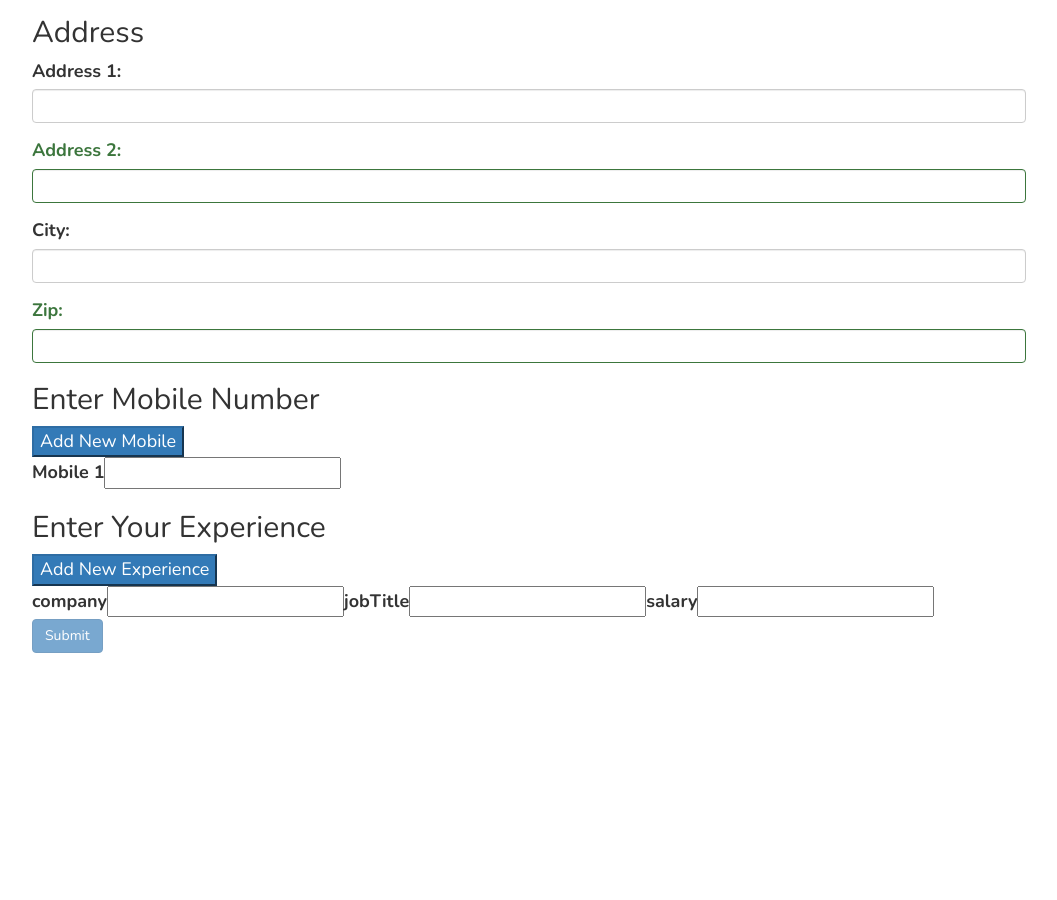
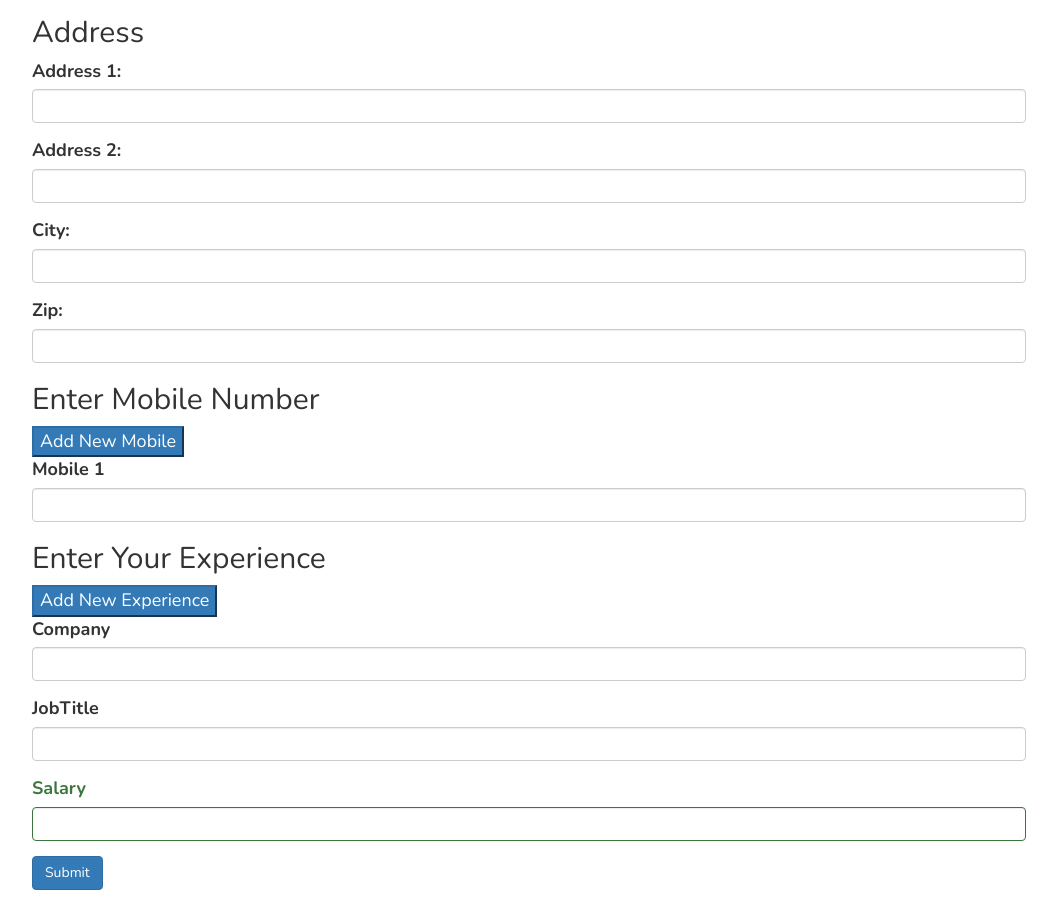
Before and after one commit to saiful-repository/angular-10-application, an Angular app: page /reactive-form in a window 1280 px wide. Shown: the part 280-1180 px from the top of the page, without its empty margins (111-1168 px from the left). Before the commit the page ends 943 px from the top, so only its background shows below. Built offline with nearby package versions, Linux system fonts and the light colour scheme.

Commit message:
Add validation in dynamic form group in reactive form

```diff
--- a/src/app/reactive-form/reactive-form.component.html
+++ b/src/app/reactive-form/reactive-form.component.html
@@ -4,7 +4,8 @@
   <div class="form-group" [class.has-error]="myformGroup.get('firstName').invalid && myformGroup.get('firstName').touched" [class.has-success]="myformGroup.get('firstName').valid">
     <label for="name" class="control-label">First Name:</label>
     <input type="text" class="form-control" formControlName="firstName">
-    <div *ngIf="myformGroup.get('firstName').hasError('required') && myformGroup.get('firstName').touched"> User name is required</div>
+    <div *ngIf="myformGroup.get('firstName').hasError('required') && myformGroup.get('firstName').touched"> First name is required</div>
+    <div *ngIf="(myformGroup.get('firstName').hasError('minlength') || myformGroup.get('firstName').hasError('maxlength')) && myformGroup.get('firstName').touched"> First name should be min 5 and max 10 character</div>
   </div>
   <div class="form-group" [class.has-error]="myformGroup.get('lastName').invalid && myformGroup.get('lastName').touched" [class.has-success]="myformGroup.get('lastName').valid">
     <label for="name" class="control-label">Last Name:</label>
@@ -18,17 +19,17 @@
       <input type="text" class="form-control" formControlName="address1">
       <div *ngIf="myformGroup.get(['address','address1']).hasError('required') && myformGroup.get(['address','address1']).touched"> Address 1 is required</div>
     </div>
-    <div class="form-group" [class.has-error]="myformGroup.get(['address','address2']).invalid && myformGroup.get(['address','address2']).touched" [class.has-success]="myformGroup.get(['address','address2']).valid">
+    <div class="form-group" [class.has-error]="myformGroup.get(['address','address2']).invalid && myformGroup.get(['address','address2']).touched" [class.has-success]="myformGroup.get(['address','address2']).value.length>0">
       <label for="name" class="control-label">Address 2:</label>
       <input type="text" class="form-control" formControlName="address2">
       <div *ngIf="myformGroup.get(['address','address2']).hasError('required') && myformGroup.get(['address','address2']).touched"> Address 2 is required</div>
     </div>
-    <div class="form-group" [class.has-error]="myformGroup.get(['address','city']).invalid && myformGroup.get(['address','city']).touched" [class.has-success]="myformGroup.get(['address','city']).valid">
+    <div class="form-group" [class.has-error]="myformGroup.get(['address','city']).invalid && myformGroup.get(['address','city']).touched" [class.has-success]="myformGroup.get(['address','city']).value.length>0">
       <label for="name" class="control-label">City:</label>
       <input type="text" class="form-control" formControlName="city">
       <div *ngIf="myformGroup.get(['address','city']).hasError('required') && myformGroup.get(['address','city']).touched"> City is required</div>
     </div>
-    <div class="form-group" [class.has-error]="myformGroup.get(['address','zip']).invalid && myformGroup.get(['address','zip']).touched" [class.has-success]="myformGroup.get(['address','zip']).valid">
+    <div class="form-group" [class.has-error]="myformGroup.get(['address','zip']).invalid && myformGroup.get(['address','zip']).touched" [class.has-success]="myformGroup.get(['address','zip']).value.length>0">
       <label for="name" class="control-label">Zip:</label>
       <input type="text" class="form-control" formControlName="zip">
       <div *ngIf="myformGroup.get(['address','zip']).hasError('required') && myformGroup.get(['address','zip']).touched"> Zip is required</div>
@@ -37,21 +38,29 @@
   <h2>Enter Mobile Number</h2> <input type="button" class="btn-primary" value="Add New Mobile" (click)="addmobiles()" />
   <div formArrayName="mobiles">
     <div *ngFor="let mobile of mobiles.controls; let i=index">
-      <label>Mobile {{i+1}}</label>
-      <input type="text" [formControlName]="i" />
+      <div class="form-group" [class.has-error]="mobile.invalid && mobile.touched" [class.has-success]="mobile.valid">
+        <label class="control-label">Mobile {{i+1}}</label>
+        <input class="form-control" type="text" [formControlName]="i" />
+      </div>
+      </div>
     </div>
-  </div>
   <h2>Enter Your Experience</h2> <input type="button" class="btn-primary" value="Add New Experience" (click)="addexperience()" />
   <div formArrayName="experience" *ngFor="let experi of experience.controls; let i = index">
     <div [formGroupName]="i">
-      <label>company</label>
-      <input type="text" formControlName="company" [id]="'company'+i" />
-      <label>jobTitle</label>
-      <input type="text" formControlName="jobTitle" [id]="'jobTitle'+i" />
-      <label>salary</label>
-      <input type="text" formControlName="salary" [id]="'salary'+i" />
+      <div class="form-group" [class.has-error]="experi.get('company').invalid && experi.get('company').touched" [class.has-success]="experi.get('company').valid">
+        <label class="control-label">Company</label>
+        <input class="form-control" type="text" formControlName="company" [id]="'company'+i" />
+      </div>
+      <div class="form-group" [class.has-error]="experi.get('jobTitle').invalid && experi.get('jobTitle').touched" [class.has-success]="experi.get('jobTitle').valid">
+        <label class="control-label">JobTitle</label>
+        <input class="form-control" type="text" formControlName="jobTitle" [id]="'jobTitle'+i" />
+      </div>
+      <div class="form-group" [class.has-error]="experi.get('salary').invalid && experi.get('salary').touched" [class.has-success]="experi.get('salary').valid">
+        <label class="control-label">Salary</label>
+        <input class="form-control" type="text" formControlName="salary" [id]="'salary'+i" />
+      </div>
+      </div>
     </div>
-  </div>
-  <p> <button type="submit" class="btn btn-primary" [disabled]="myformGroup.invalid">Submit</button></p>
+  <p> <button type="submit" class="btn btn-primary">Submit</button></p>
 
 </form>
--- a/src/app/reactive-form/reactive-form.component.ts
+++ b/src/app/reactive-form/reactive-form.component.ts
@@ -14,12 +14,12 @@ export class ReactiveFormComponent implements OnInit {
 
   constructor(private fb:FormBuilder) {
     this.myformGroup = this.fb.group({
-      firstName: ['', Validators.required],
+      firstName: ['', [Validators.required, Validators.minLength(5), Validators.maxLength(10)]],
       lastName: ['', Validators.required],
       address: this.fb.group({
         address1: ['', Validators.required],
         address2:[''],
-        city: ['', Validators.required],
+        city: [''],
         zip: ['']
       }),
       mobiles: this.fb.array([
@@ -36,13 +36,13 @@ export class ReactiveFormComponent implements OnInit {
   }
 
   mobileArrayContent(): FormControl {
-    return this.fb.control('')
+    return this.fb.control('', Validators.required)
   }
 
   experienceArrayContent(): FormGroup {
     return this.fb.group({
-      company: [''],
-      jobTitle: [''],
+      company: ['', Validators.required],
+      jobTitle: ['', Validators.required],
       salary: ['']
     })
   }
@@ -67,6 +67,8 @@ export class ReactiveFormComponent implements OnInit {
   }
 
   submitForm(newFormGroup: FormGroup) {
+    newFormGroup.markAllAsTouched();
+    if (newFormGroup.valid) {
       console.log("FormJSON:" + JSON.stringify(newFormGroup.value));
       console.log("FirstName:" + newFormGroup.get("firstName").value);
       console.log("LastName:" + newFormGroup.get("lastName").value);
@@ -79,7 +81,7 @@ export class ReactiveFormComponent implements OnInit {
 
       for (let mob of this.mobiles.controls) {
         console.log(this.myformGroup.get(['mobiles', this.counter]).value)
-      this.counter=this.counter+1
+        this.counter = this.counter + 1
       }
 
       for (let exp of this.experience.controls) {
@@ -90,3 +92,4 @@ export class ReactiveFormComponent implements OnInit {
       }
     }
   }
+}
```
Lines whose indentation alone changed are shown as unchanged.
